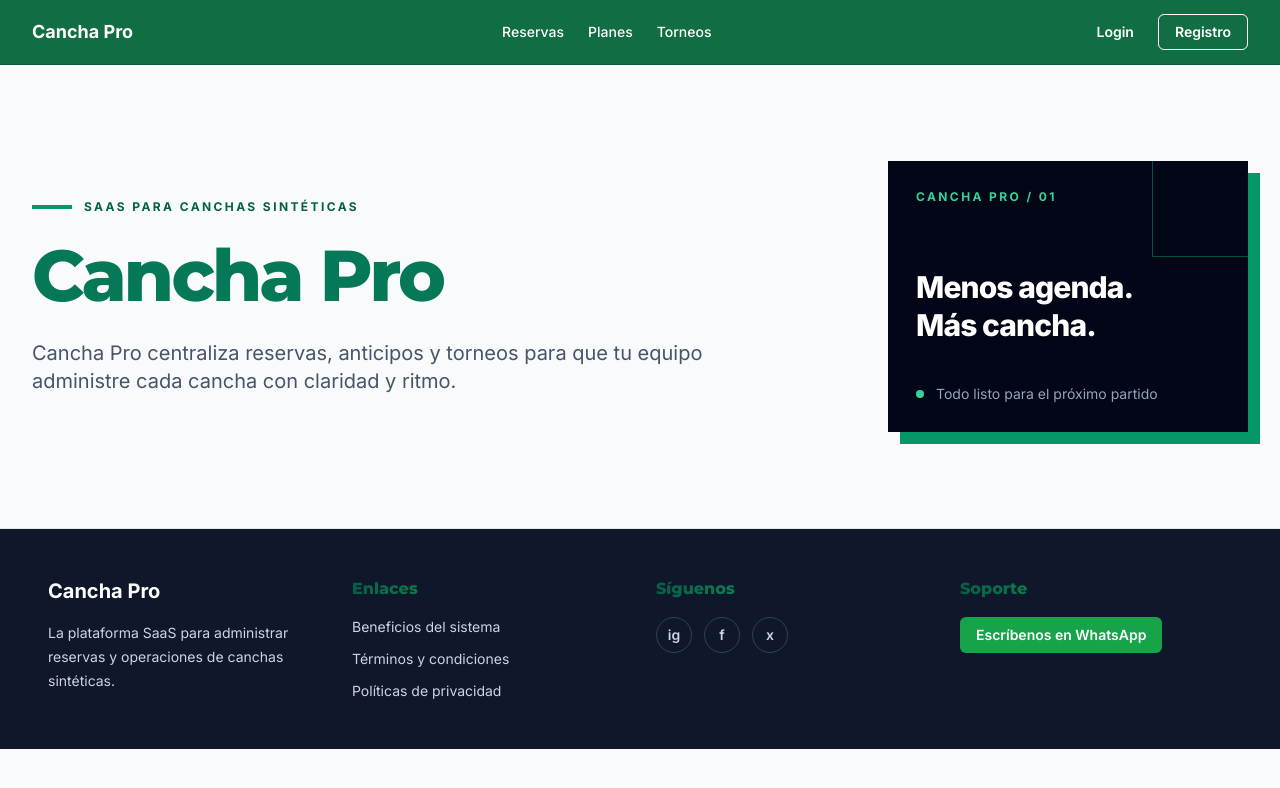
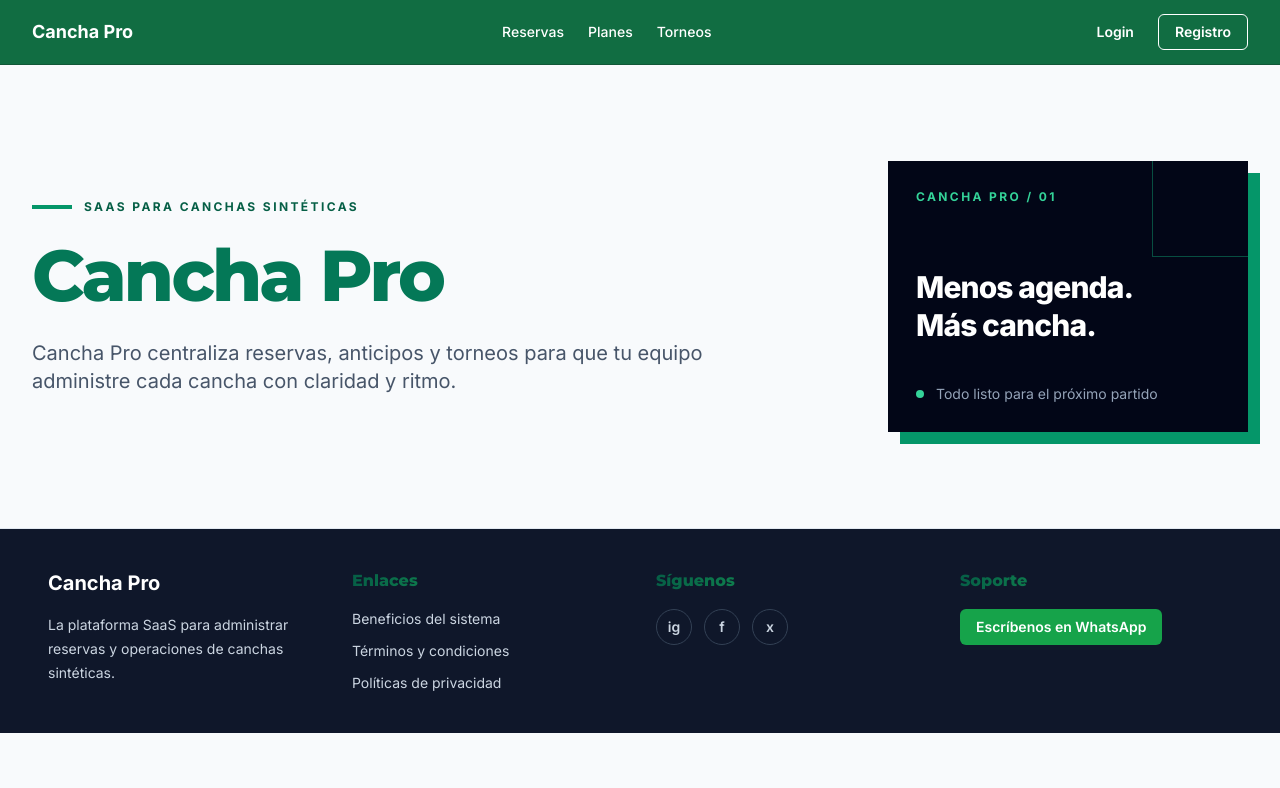
Before and after one commit to SamuelGc-py/Project_sintetica, a Next.js app: page / in a window 1280 px wide. Shown: the top 788 px of the page. Built offline with nearby package versions, Linux system fonts and the light colour scheme.

Commit message:
Reduce landing footer height

```diff
--- a/src/app/(public)/page.tsx
+++ b/src/app/(public)/page.tsx
@@ -44,7 +44,7 @@ export default function HomePage() {
         </div>
       </section>
 
-      <footer className="w-full bg-slate-900 px-4 py-12 text-slate-300 md:px-12">
+      <footer className="w-full bg-slate-900 px-4 py-8 text-slate-300 md:px-12 md:py-10">
         <div className="grid grid-cols-1 gap-8 md:grid-cols-4">
           <div>
             <p className="text-xl font-bold text-white">Cancha Pro</p>
```
